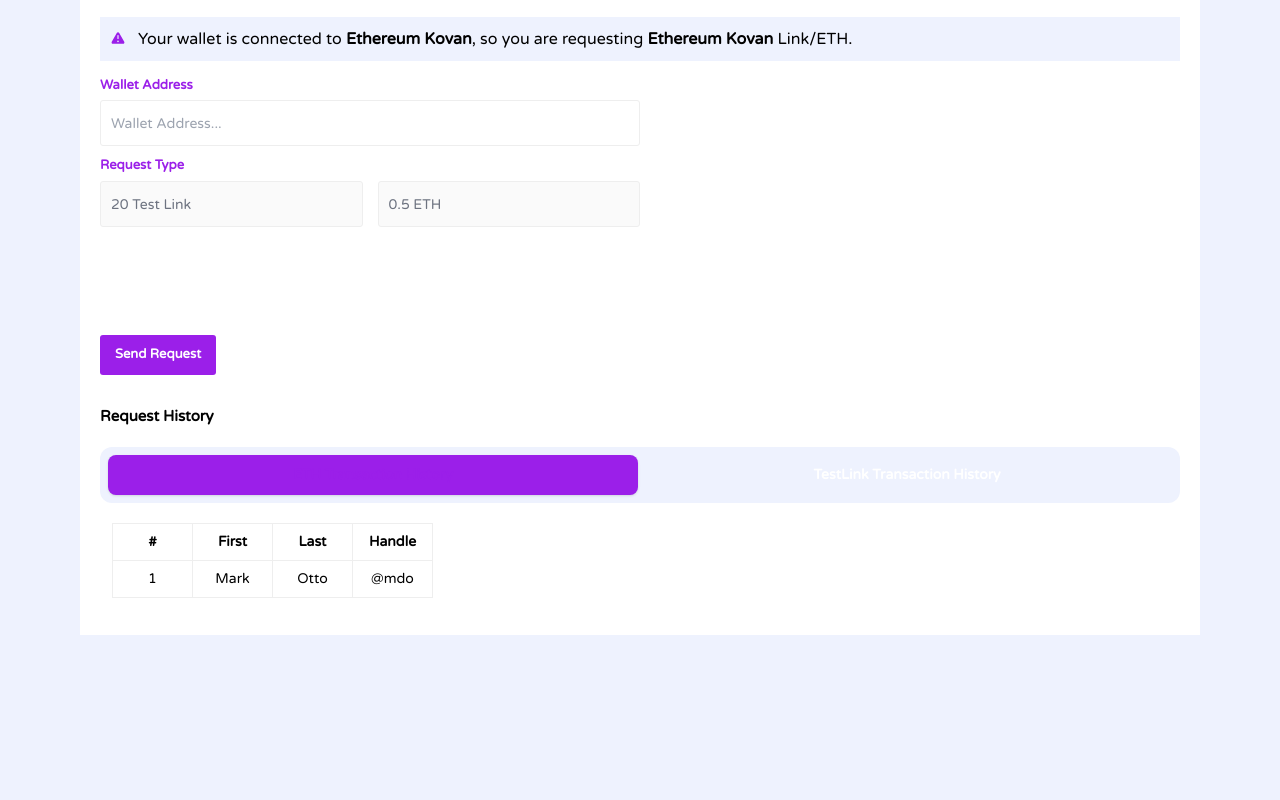
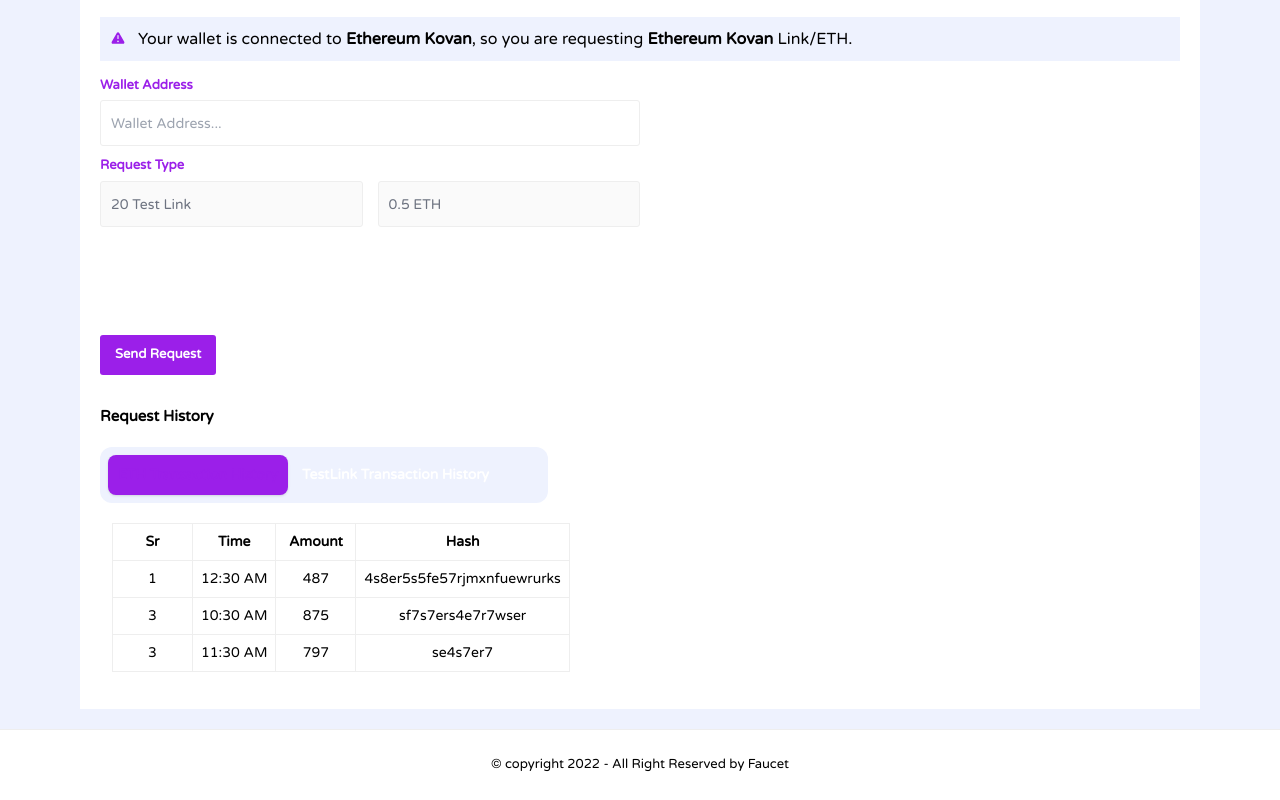
Before and after one commit to mdsuzayethossan/faucets, a React (Create React App) app: page / in a window 1280 px wide. Shown: the part 363-1163 px from the top of the page. Before the commit the page ends 998 px from the top, so only its background shows below. Built offline with nearby package versions, Linux system fonts and the light colour scheme.

Commit message:
content dynamic

```diff
--- /dev/null
+++ b/src/components/Footer.js
@@ -0,0 +1,11 @@
+import React from "react";
+
+const Footer = () => {
+  return (
+    <div className="p-[25px] text-[13px] bg-white mt-5 text-[#000] text-center border-t border-[#eee]">
+      <p>© copyright 2022 - All Right Reserved by Faucet</p>
+    </div>
+  );
+};
+
+export default Footer;
--- a/src/components/Tab.js
+++ b/src/components/Tab.js
@@ -11,35 +11,62 @@
     "ETH Transaction History": [
       {
         id: 1,
-        title: "Does drinking coffee make you smarter?",
-        date: "5h ago",
-        commentCount: 5,
-        shareCount: 2,
+        time: "12:30 AM",
+        amount: "487",
+        hash: "4s8er5s5fe57rjmxnfuewrurks",
+      },
+      {
+        id: 3,
+        time: "10:30 AM",
+        amount: "875",
+        hash: "sf7s7ers4e7r7wser",
+      },
+      {
+        id: 3,
+        time: "11:30 AM",
+        amount: "797",
+        hash: "se4s7er7",
       },
     ],
     "TestLink Transaction History": [
       {
         id: 1,
-        title: "Is tech making coffee better or worse?",
-        date: "Jan 7",
-        commentCount: 29,
-        shareCount: 16,
+        time: "8:30 AM",
+        amount: "748",
+        hash: "7s7effkeurusue4",
+      },
+      {
+        id: 3,
+        time: "10:23 AM",
+        amount: "974",
+        hash: "sfe7r7sr4fer",
+      },
+      {
+        id: 3,
+        time: "11:10 AM",
+        amount: "874",
+        hash: "s4e7s8er",
       },
     ],
   });
+  const thStyle =
+    "text-sm font-semibold p-2 min-w-[80px] border border-[#eee] text-center";
+  const tdStyle =
+    "text-sm font-medium p-2 min-w-[80px] border border-[#eee] text-center";
 
   return (
-    <div className="px-2 sm:px-0">
+    <div>
       <Tab.Group>
-        <Tab.List className="flex space-x-1 rounded-xl bg-[#eef2fe] p-2">
+        <Tab.List className="max-w-md flex space-x-1 rounded-xl bg-[#eef2fe] p-2">
           {Object.keys(categories).map((category) => (
             <Tab
               key={category}
               className={({ selected }) =>
                 classNames(
-                  "w-full rounded-lg py-2.5 text-sm font-semibold leading-5 text-primary",
-                  "ring-white ring-opacity-60 ring-offset-2 ring-offset-blue-400 focus:outline-none focus:ring-2",
-                  selected ? "bg-primary text-[#fff] shadow" : "text-white"
+                  "rounded-lg py-2.5 px-2.5 text-sm font-semibold leading-5 text-primary",
+                  selected
+                    ? "bg-primary text-[#fff] shadow outline-0"
+                    : "text-white"
                 )
               }
             >
@@ -56,9 +83,44 @@
                 "ring-white ring-opacity-60 ring-offset-2 ring-offset-blue-400 focus:outline-none focus:ring-2"
               )}
             >
-              {posts.map((post) => (
-                <Table />
-              ))}
+              <div class="flex flex-col">
+                <div class="overflow-x-hidden">
+                  <div>
+                    <div>
+                      <table>
+                        <thead>
+                          <tr>
+                            <th scope="col" class={thStyle}>
+                              Sr
+                            </th>
+                            <th scope="col" class={thStyle}>
+                              Time
+                            </th>
+                            <th scope="col" class={thStyle}>
+                              Amount
+                            </th>
+                            <th scope="col" class={thStyle}>
+                              Hash
+                            </th>
+                          </tr>
+                        </thead>
+                        <tbody>
+                          {posts.map((post) => (
+                            <tr>
+                              <td key={post.id} class={tdStyle}>
+                                {post.id}
+                              </td>
+                              <td class={tdStyle}>{post.time}</td>
+                              <td class={tdStyle}>{post.amount}</td>
+                              <td class={tdStyle}>{post.hash}</td>
+                            </tr>
+                          ))}
+                        </tbody>
+                      </table>
+                    </div>
+                  </div>
+                </div>
+              </div>
             </Tab.Panel>
           ))}
         </Tab.Panels>
--- a/src/components/Table.js
+++ /dev/null
@@ -1,46 +0,0 @@
-import React from "react";
-
-const Table = () => {
-  const thStyle =
-    "text-sm font-semibold p-2 min-w-[80px] border border-[#eee] text-center";
-  const tdStyle =
-    "text-sm font-medium p-2 min-w-[80px] border border-[#eee] text-center";
-  return (
-    <div class="flex flex-col">
-      <div class="overflow-x-hidden">
-        <div>
-          <div>
-            <table>
-              <thead>
-                <tr>
-                  <th scope="col" class={thStyle}>
-                    #
-                  </th>
-                  <th scope="col" class={thStyle}>
-                    First
-                  </th>
-                  <th scope="col" class={thStyle}>
-                    Last
-                  </th>
-                  <th scope="col" class={thStyle}>
-                    Handle
-                  </th>
-                </tr>
-              </thead>
-              <tbody>
-                <tr>
-                  <td class={tdStyle}>1</td>
-                  <td class={tdStyle}>Mark</td>
-                  <td class={tdStyle}>Otto</td>
-                  <td class={tdStyle}>@mdo</td>
-                </tr>
-              </tbody>
-            </table>
-          </div>
-        </div>
-      </div>
-    </div>
-  );
-};
-
-export default Table;
--- a/src/pages/Home/Home.js
+++ b/src/pages/Home/Home.js
@@ -5,8 +5,10 @@
 import Title from "../../components/Title";
 import { ExclamationTriangleIcon } from "@heroicons/react/20/solid";
 import RequestHistory from "../../components/RequestHistory";
+import Footer from "../../components/Footer";
 const Home = () => {
   return (
+    <>
       <div className="container">
         <Navbar />
         <Notice />
@@ -29,6 +31,8 @@
           <RequestHistory />
         </div>
       </div>
+      <Footer />
+    </>
   );
 };
 
```
Lines whose indentation alone changed are shown as unchanged.
